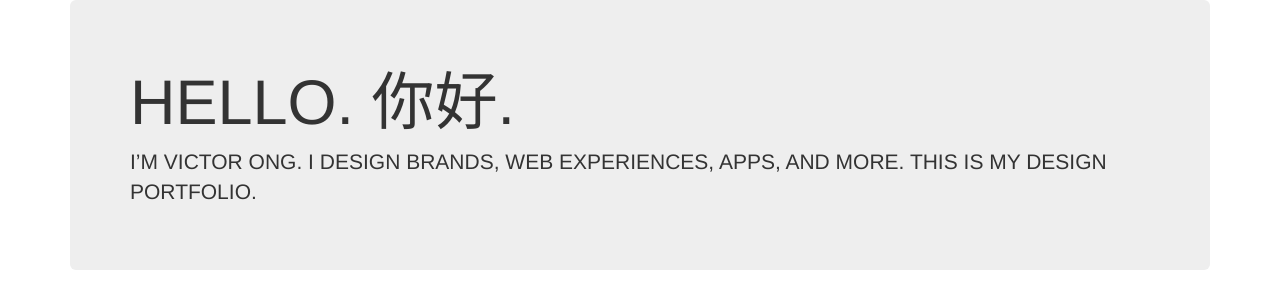
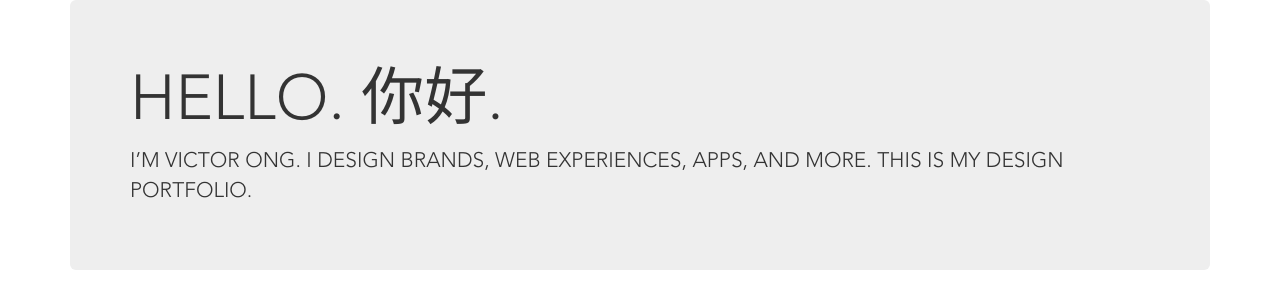
Before and after one commit to voksvictor/voksvictor, a plain HTML site: page home.html in a window 1280 px wide. Drawn offline with Linux system fonts and the light colour scheme.

Commit message:
Update master.css

```diff
--- a/css/master.css
+++ b/css/master.css
@@ -58,6 +58,6 @@
     src: url('../css/font/AvenirLTStd-Roman.otf');
 }
 
-body {
+.jumbotron {
     font-family: Light;
 }
```
